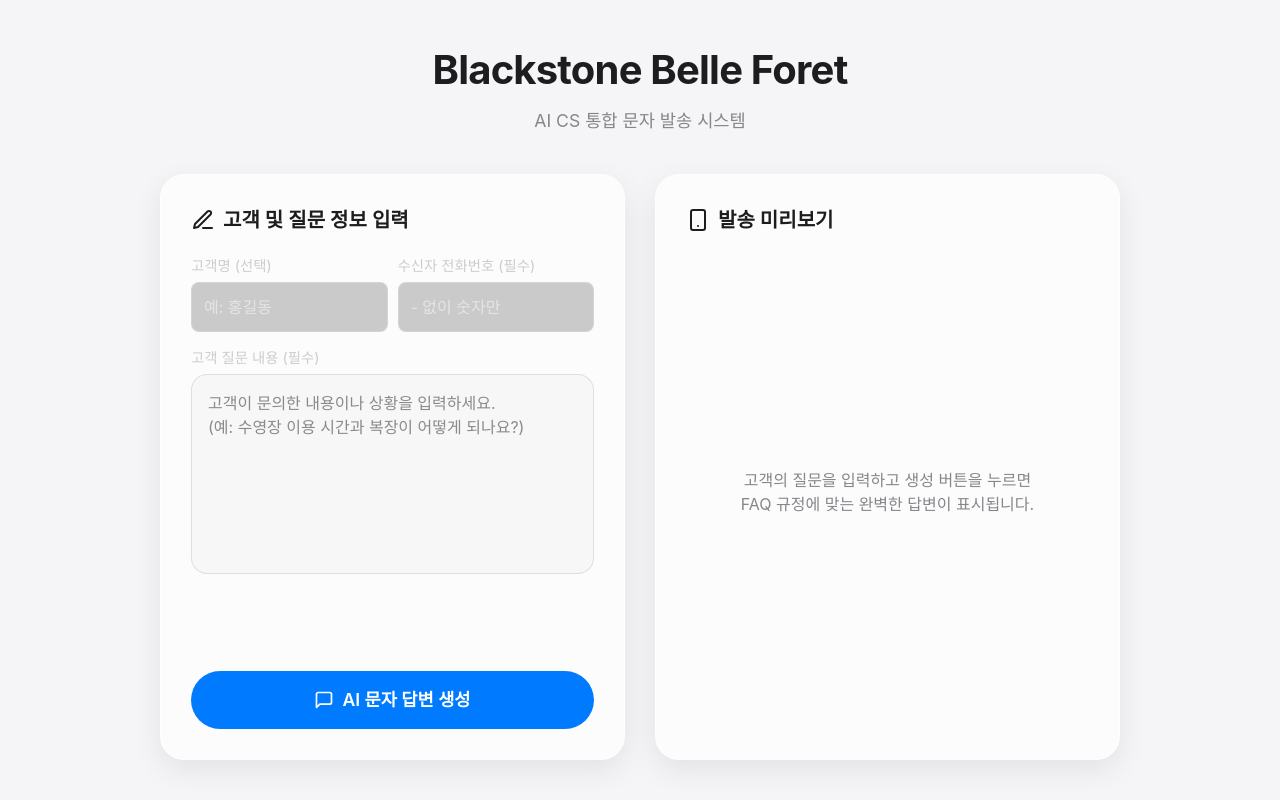
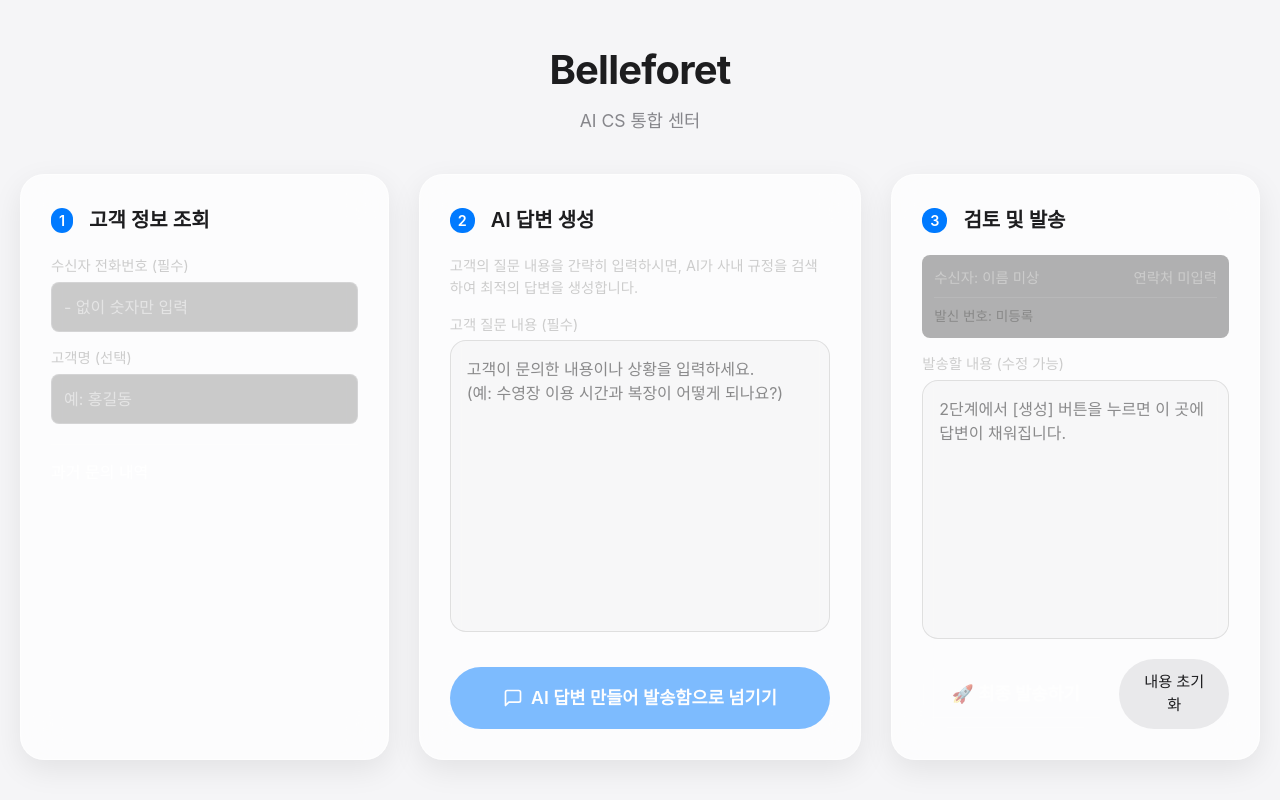
Before and after one commit to tjkim448532/text, a Next.js app: page / in a window 1280 px wide. Built offline with nearby package versions, Linux system fonts and the light colour scheme.

Commit message:
feat: Implement 3-column unified UI and customer history fetching

```diff
--- a/src/app/globals.css
+++ b/src/app/globals.css
@@ -46,7 +46,7 @@
 }
 
 .app-container {
-  max-width: 1000px;
+  max-width: 1400px;
   margin: 0 auto;
   padding: 40px 20px;
   flex: 1;
@@ -82,6 +82,12 @@
 @media (min-width: 768px) {
   .main-grid {
     grid-template-columns: 1fr 1fr;
+  }
+}
+
+@media (min-width: 1024px) {
+  .main-grid {
+    grid-template-columns: 1fr 1.2fr 1fr;
   }
 }
 
--- a/src/app/page.js
+++ b/src/app/page.js
@@ -3,16 +3,21 @@
 import { useState, useEffect } from 'react';
 
 export default function Home() {
-  const [question, setQuestion] = useState('');
+  // Step 1: 고객 정보
   const [customerName, setCustomerName] = useState('');
   const [phoneNumber, setPhoneNumber] = useState('');
-  const [fromNumber, setFromNumber] = useState('로딩 중...');
+  const [customerHistory, setCustomerHistory] = useState([]);
+  const [isFetchingHistory, setIsFetchingHistory] = useState(false);
+  const [historyError, setHistoryError] = useState('');
 
-  const [generatedMessage, setGeneratedMessage] = useState('');
+  // Step 2: 문자 생성
+  const [question, setQuestion] = useState('');
   const [isLoading, setIsLoading] = useState(false);
   const [error, setError] = useState('');
 
-  // SMS 송신 상태
+  // Step 3: 발송
+  const [generatedMessage, setGeneratedMessage] = useState('');
+  const [fromNumber, setFromNumber] = useState('로딩 중...');
   const [isSending, setIsSending] = useState(false);
   const [sendStatus, setSendStatus] = useState({ type: '', message: '' });
 
@@ -23,6 +28,32 @@
       .then(data => setFromNumber(data.fromNumber || '미등록'))
       .catch(() => setFromNumber('불러오기 실패'));
   }, []);
+
+  // 전화번호가 변경될 때마다 10자리 이상이면 자동 조회
+  useEffect(() => {
+    const cleanPhone = phoneNumber.replace(/[^0-9]/g, '');
+    if (cleanPhone.length >= 10) {
+      fetchCustomerHistory(cleanPhone);
+    } else {
+      setCustomerHistory([]);
+      setHistoryError('');
+    }
+  }, [phoneNumber]);
+
+  const fetchCustomerHistory = async (phone) => {
+    setIsFetchingHistory(true);
+    setHistoryError('');
+    try {
+      const res = await fetch(`/api/customer-history?phone=${phone}`);
+      const data = await res.json();
+      if (!res.ok) throw new Error(data.error || '내역 조회 실패');
+      setCustomerHistory(data.history || []);
+    } catch (err) {
+      setHistoryError(err.message);
+    } finally {
+      setIsFetchingHistory(false);
+    }
+  };
 
   const handleGenerate = async () => {
     if (!question.trim()) {
@@ -37,9 +68,7 @@
     try {
       const response = await fetch('/api/generate-message', {
         method: 'POST',
-        headers: {
-          'Content-Type': 'application/json',
-        },
+        headers: { 'Content-Type': 'application/json' },
         body: JSON.stringify({ question, customerName, phoneNumber }),
       });
 
@@ -57,16 +86,13 @@
     }
   };
 
-  const handleCopy = () => {
-    if (generatedMessage) {
-      navigator.clipboard.writeText(generatedMessage);
-      alert('문자가 클립보드에 복사되었습니다.');
-    }
-  };
-
   const handleSendSms = async () => {
     if (!phoneNumber.trim()) {
-      setSendStatus({ type: 'error', message: '수신자 전화번호를 좌측에 먼저 입력해주세요.' });
+      setSendStatus({ type: 'error', message: '수신자 전화번호를 입력해주세요.' });
+      return;
+    }
+    if (!generatedMessage.trim()) {
+      setSendStatus({ type: 'error', message: '발송할 문자 내용이 없습니다.' });
       return;
     }
 
@@ -76,9 +102,7 @@
     try {
       const response = await fetch('/api/send-sms', {
         method: 'POST',
-        headers: {
-          'Content-Type': 'application/json',
-        },
+        headers: { 'Content-Type': 'application/json' },
         body: JSON.stringify({
           to: phoneNumber,
           text: generatedMessage,
@@ -94,6 +118,8 @@
       }
 
       setSendStatus({ type: 'success', message: '문자가 성공적으로 발송되었습니다!' });
+      // 발송 성공 시 내역 새로고침
+      fetchCustomerHistory(phoneNumber.replace(/[^0-9]/g, ''));
     } catch (err) {
       setSendStatus({ type: 'error', message: err.message });
     } finally {
@@ -103,8 +129,6 @@
 
   const handleReset = () => {
     setQuestion('');
-    setCustomerName('');
-    setPhoneNumber('');
     setGeneratedMessage('');
     setError('');
     setSendStatus({ type: '', message: '' });
@@ -113,23 +137,30 @@
   return (
     <div className="app-container">
       <header className="header">
-        <h1>Blackstone Belle Foret</h1>
-        <p>AI CS 통합 문자 발송 시스템</p>
+        <h1>Belleforet</h1>
+        <p>AI CS 통합 센터</p>
       </header>
 
       <main className="main-grid">
-        {/* Left Side: Input Area */}
-        <section className="glass-card">
+        {/* Step 1: 고객 정보 카드 */}
+        <section className="glass-card" style={{ display: 'flex', flexDirection: 'column' }}>
           <h2 className="card-title">
-            <svg width="24" height="24" viewBox="0 0 24 24" fill="none" stroke="currentColor" strokeWidth="2" strokeLinecap="round" strokeLinejoin="round">
-              <path d="M12 20h9"></path>
-              <path d="M16.5 3.5a2.121 2.121 0 0 1 3 3L7 19l-4 1 1-4L16.5 3.5z"></path>
-            </svg>
-            고객 및 질문 정보 입력
+            <span style={{ background: 'var(--bubble-ai)', color: '#fff', padding: '2px 8px', borderRadius: '12px', fontSize: '0.9rem', marginRight: '8px' }}>1</span>
+            고객 정보 조회
           </h2>
 
-          <div style={{ display: 'flex', gap: '10px', marginBottom: '15px' }}>
-            <div style={{ flex: 1 }}>
+          <div style={{ marginBottom: '15px' }}>
+            <label style={{ display: 'block', marginBottom: '5px', fontSize: '0.9rem', color: '#ccc' }}>수신자 전화번호 (필수)</label>
+            <input
+              type="tel"
+              className="input-field"
+              placeholder="- 없이 숫자만 입력"
+              value={phoneNumber}
+              onChange={(e) => setPhoneNumber(e.target.value)}
+              style={{ width: '100%', padding: '12px', borderRadius: '8px', border: '1px solid rgba(255,255,255,0.2)', background: 'rgba(0,0,0,0.2)', color: 'white', fontSize: '1rem', outline: 'none' }}
+            />
+          </div>
+          <div style={{ marginBottom: '20px' }}>
             <label style={{ display: 'block', marginBottom: '5px', fontSize: '0.9rem', color: '#ccc' }}>고객명 (선택)</label>
             <input
               type="text"
@@ -137,44 +168,46 @@
               placeholder="예: 홍길동"
               value={customerName}
               onChange={(e) => setCustomerName(e.target.value)}
-                style={{
-                  width: '100%',
-                  padding: '12px',
-                  borderRadius: '8px',
-                  border: '1px solid rgba(255,255,255,0.2)',
-                  background: 'rgba(0,0,0,0.2)',
-                  color: 'white',
-                  fontSize: '1rem',
-                  outline: 'none'
-                }}
+              style={{ width: '100%', padding: '12px', borderRadius: '8px', border: '1px solid rgba(255,255,255,0.2)', background: 'rgba(0,0,0,0.2)', color: 'white', fontSize: '1rem', outline: 'none' }}
             />
           </div>
-            <div style={{ flex: 1 }}>
-              <label style={{ display: 'block', marginBottom: '5px', fontSize: '0.9rem', color: '#ccc' }}>수신자 전화번호 (필수)</label>
-              <input
-                type="tel"
-                className="input-field"
-                placeholder="- 없이 숫자만"
-                value={phoneNumber}
-                onChange={(e) => setPhoneNumber(e.target.value)}
-                style={{
-                  width: '100%',
-                  padding: '12px',
-                  borderRadius: '8px',
-                  border: '1px solid rgba(255,255,255,0.2)',
-                  background: 'rgba(0,0,0,0.2)',
-                  color: 'white',
-                  fontSize: '1rem',
-                  outline: 'none'
-                }}
-              />
+
+          <div style={{ flex: 1, borderTop: '1px solid rgba(255,255,255,0.1)', paddingTop: '15px', overflowY: 'auto' }}>
+            <h3 style={{ fontSize: '1rem', marginBottom: '10px', color: '#fff' }}>과거 문의 내역</h3>
+            {isFetchingHistory && <div className="spinner" style={{ margin: '0 auto' }}></div>}
+            {historyError && <div style={{ color: '#ff6b6b', fontSize: '0.85rem' }}>{historyError}</div>}
+
+            {!isFetchingHistory && !historyError && customerHistory.length === 0 && phoneNumber.length >= 10 && (
+              <div style={{ fontSize: '0.85rem', color: '#888', textAlign: 'center', marginTop: '20px' }}>과거 문의 내역이 없습니다.</div>
+            )}
+
+            {!isFetchingHistory && customerHistory.map((item, idx) => (
+              <div key={idx} style={{ background: 'rgba(255,255,255,0.05)', padding: '12px', borderRadius: '8px', marginBottom: '10px', fontSize: '0.85rem' }}>
+                <div style={{ color: '#aaa', marginBottom: '4px', fontSize: '0.75rem' }}>
+                  {new Date(item.sentAt).toLocaleString()}
                 </div>
+                <div style={{ color: '#fff', marginBottom: '6px' }}><strong>Q:</strong> {item.question}</div>
+                <div style={{ color: '#8ab4f8' }}><strong>A:</strong> {item.answer.substring(0, 50)}...</div>
               </div>
+            ))}
+          </div>
+        </section>
+
+        {/* Step 2: 문자 생성 카드 */}
+        <section className="glass-card" style={{ display: 'flex', flexDirection: 'column' }}>
+          <h2 className="card-title">
+            <span style={{ background: 'var(--bubble-ai)', color: '#fff', padding: '2px 8px', borderRadius: '12px', fontSize: '0.9rem', marginRight: '8px' }}>2</span>
+            AI 답변 생성
+          </h2>
+
+          <p style={{ fontSize: '0.9rem', color: '#ccc', marginBottom: '15px' }}>
+            고객의 질문 내용을 간략히 입력하시면, AI가 사내 규정을 검색하여 최적의 답변을 생성합니다.
+          </p>
 
           <label style={{ display: 'block', marginBottom: '5px', fontSize: '0.9rem', color: '#ccc' }}>고객 질문 내용 (필수)</label>
           <textarea
             className="input-area"
-            style={{ minHeight: '120px' }}
+            style={{ flex: 1, minHeight: '150px' }}
             placeholder="고객이 문의한 내용이나 상황을 입력하세요.&#13;&#10;(예: 수영장 이용 시간과 복장이 어떻게 되나요?)"
             value={question}
             onChange={(e) => setQuestion(e.target.value)}
@@ -185,99 +218,77 @@
           <button
             className="btn-primary"
             onClick={handleGenerate}
-            disabled={isLoading}
-            style={{ marginTop: 'auto' }}
+            disabled={isLoading || !question.trim()}
+            style={{ marginTop: '15px', padding: '18px 24px' }}
           >
             {isLoading ? (
               <>
                 <div className="spinner"></div>
-                AI 답변 탐색 및 문자 생성 중...
+                답변 탐색 및 생성 중...
               </>
             ) : (
               <>
                 <svg width="20" height="20" viewBox="0 0 24 24" fill="none" stroke="currentColor" strokeWidth="2" strokeLinecap="round" strokeLinejoin="round">
                   <path d="M21 15a2 2 0 0 1-2 2H7l-4 4V5a2 2 0 0 1 2-2h14a2 2 0 0 1 2 2z"></path>
                 </svg>
-                AI 문자 답변 생성
+                AI 답변 만들어 발송함으로 넘기기
               </>
             )}
           </button>
         </section>
 
-        {/* Right Side: Output Preview */}
-        <section className="glass-card">
+        {/* Step 3: 최종 발송 카드 */}
+        <section className="glass-card" style={{ display: 'flex', flexDirection: 'column' }}>
           <h2 className="card-title">
-            <svg width="24" height="24" viewBox="0 0 24 24" fill="none" stroke="currentColor" strokeWidth="2" strokeLinecap="round" strokeLinejoin="round">
-              <rect x="5" y="2" width="14" height="20" rx="2" ry="2"></rect>
-              <line x1="12" y1="18" x2="12.01" y2="18"></line>
-            </svg>
-            발송 미리보기
+            <span style={{ background: 'var(--bubble-ai)', color: '#fff', padding: '2px 8px', borderRadius: '12px', fontSize: '0.9rem', marginRight: '8px' }}>3</span>
+            검토 및 발송
           </h2>
 
-          <div className="chat-container">
-            {!generatedMessage ? (
-              <div className="placeholder-text">
-                고객의 질문을 입력하고 생성 버튼을 누르면<br/>FAQ 규정에 맞는 완벽한 답변이 표시됩니다.
+          <div style={{ padding: '12px', background: 'rgba(0,0,0,0.3)', borderRadius: '8px', marginBottom: '15px' }}>
+            <div style={{ fontSize: '0.9rem', color: '#ccc', display: 'flex', justifyContent: 'space-between', marginBottom: '8px' }}>
+              <span>수신자: {customerName ? `${customerName} 님` : '이름 미상'}</span>
+              <span>{phoneNumber || '연락처 미입력'}</span>
             </div>
-            ) : (
-              <>
-                <div className="bubble bubble-received">
-                  {question.substring(0, 50)}{question.length > 50 ? '...' : ''}
+            <div style={{ fontSize: '0.85rem', color: '#888', borderTop: '1px solid rgba(255,255,255,0.1)', paddingTop: '8px' }}>
+              발신 번호: {fromNumber}
+            </div>
           </div>
 
-                <div className="bubble bubble-sent">
-                  {generatedMessage.split('\n').map((line, i) => (
-                    <span key={i}>
-                      {line}
-                      <br/>
-                    </span>
-                  ))}
-                </div>
-                <div className="timestamp">방금 전 AI(FAQ 기반)가 생성함</div>
-
-                <div className="sms-send-form" style={{ marginTop: '20px', display: 'flex', flexDirection: 'column', gap: '10px' }}>
-                  <div style={{
-                    padding: '10px',
-                    borderRadius: '8px',
-                    background: 'rgba(255,255,255,0.05)',
-                    border: '1px solid rgba(255,255,255,0.1)',
-                    fontSize: '0.9rem',
-                    color: '#ddd'
-                  }}>
-                    <strong>발신 번호:</strong> {fromNumber}
-                  </div>
+          <label style={{ display: 'block', marginBottom: '5px', fontSize: '0.9rem', color: '#ccc' }}>발송할 내용 (수정 가능)</label>
+          <textarea
+            className="input-area"
+            style={{ flex: 1, minHeight: '200px', borderColor: generatedMessage ? 'var(--bubble-ai)' : 'rgba(0,0,0,0.1)' }}
+            placeholder="2단계에서 [생성] 버튼을 누르면 이 곳에 답변이 채워집니다."
+            value={generatedMessage}
+            onChange={(e) => setGeneratedMessage(e.target.value)}
+          />
 
           {sendStatus.message && (
             <div style={{
               color: sendStatus.type === 'error' ? '#ff6b6b' : '#51cf66',
               fontSize: '0.9rem',
-                      padding: '8px',
-                      borderRadius: '4px',
-                      background: 'rgba(0,0,0,0.2)'
+              padding: '12px',
+              borderRadius: '8px',
+              background: 'rgba(0,0,0,0.2)',
+              marginBottom: '15px',
+              textAlign: 'center'
             }}>
               {sendStatus.message}
             </div>
           )}
 
-                  <div className="actions" style={{ display: 'flex', gap: '10px', marginTop: '10px' }}>
+          <div className="actions" style={{ marginTop: 'auto', display: 'flex', gap: '10px' }}>
             <button
               className="btn-primary"
               onClick={handleSendSms}
-                      disabled={isSending}
-                      style={{ flex: 2 }}
+              disabled={isSending || !generatedMessage}
+              style={{ flex: 2, padding: '18px 24px', background: !generatedMessage ? 'rgba(255,255,255,0.1)' : '#34c759' }}
             >
-                      {isSending ? '발송 중...' : '🚀 고객에게 바로 발송하기'}
-                    </button>
-                    <button className="btn-secondary" onClick={handleCopy} style={{ flex: 1 }}>
-                      복사
+              {isSending ? '발송 처리 중...' : '🚀 최종 발송하기'}
             </button>
             <button className="btn-secondary" onClick={handleReset} style={{ flex: 1 }}>
-                      초기화
+              내용 초기화
             </button>
-                  </div>
-                </div>
-              </>
-            )}
           </div>
         </section>
       </main>
```
Also changed, not shown: src/app/api/customer-history/route.js (added, +80 -0 lines). Lines whose indentation alone changed are shown as unchanged.
